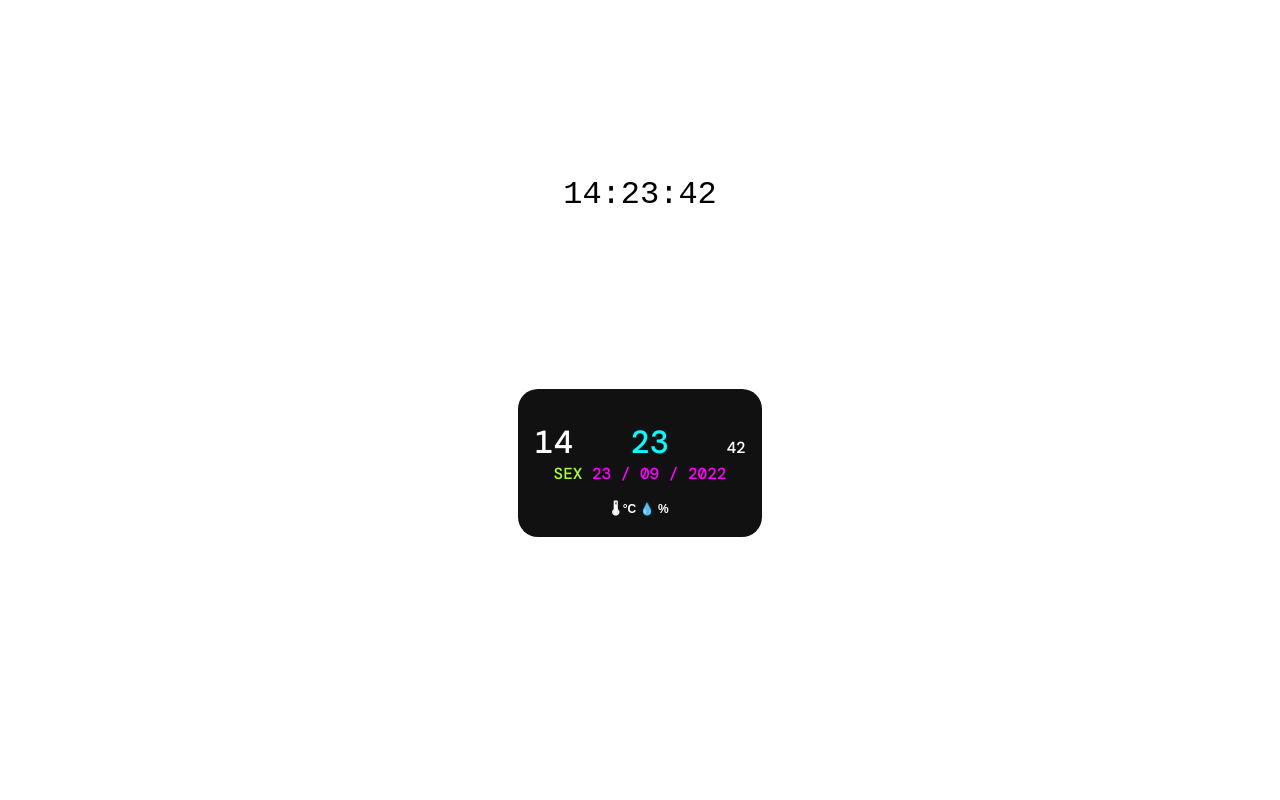
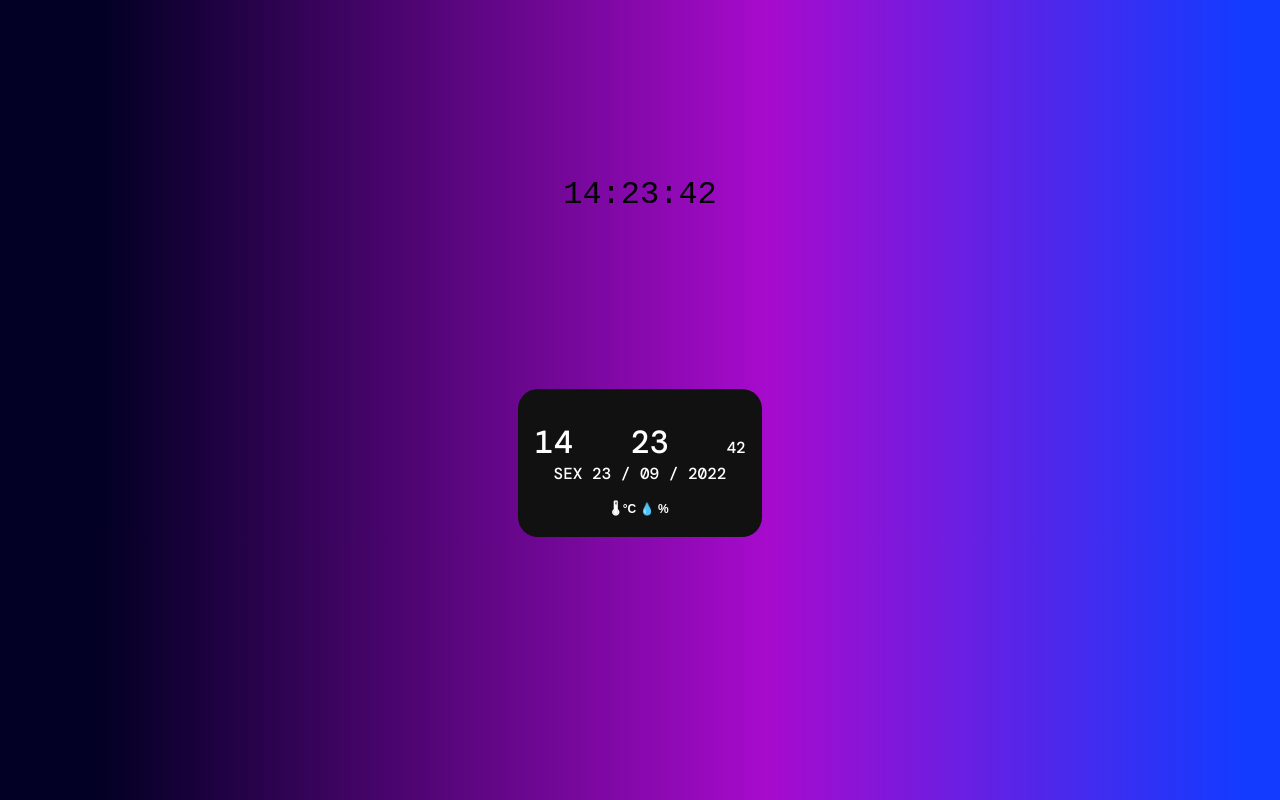
Before and after one commit to DarioTertius/Relogio-JS, a plain HTML site: page index.html in a window 1280 px wide. Drawn offline with nearby package versions, Linux system fonts and the light colour scheme; a web font is replaced by a local one.

Commit message:
ajusteclima

```diff
--- a/index.html
+++ b/index.html
@@ -6,7 +6,9 @@
         <meta name="viewport" content="width=device-width, initial-scale=1.0">
         <title>Relógio Smart</title>
         <link rel="stylesheet" href="style.css">
+
     </head>
+    <container>
     <body onload="moveWatch()">
     <main class="firstival-screen">
 
@@ -50,4 +52,5 @@
     </main>
     <script src="./script.js"></script>
     </body>
+    </container>
     </html>
--- a/style.css
+++ b/style.css
@@ -5,6 +5,12 @@
     margin: 0;
     padding: 0;
     box-sizing: border-box;
+
+}
+
+body{
+    background: rgb(2,0,36);
+    background: linear-gradient(90deg, rgba(2,0,36,1) 8%, rgba(167,11,205,1) 60%, rgba(0,44,255,0.927608543417367) 97%);
 }
 
 section{
@@ -39,7 +45,7 @@ section{
     padding: 1rem;
     border-radius: 20px;
     background: #111;
-    color: cyan;
+    color: white;
     text-align: center;
     font-size: 2rem;
 }
@@ -62,13 +68,13 @@ section{
 
 #dateSmart{
     user-select: none;
-    color: magenta;
+    color: white;
     display: inline-block;
     font-size: 1rem;
 }
 
 #week{
-    color: greenyellow;
+    color: white;
 }
 
 @keyframes blink {
```
